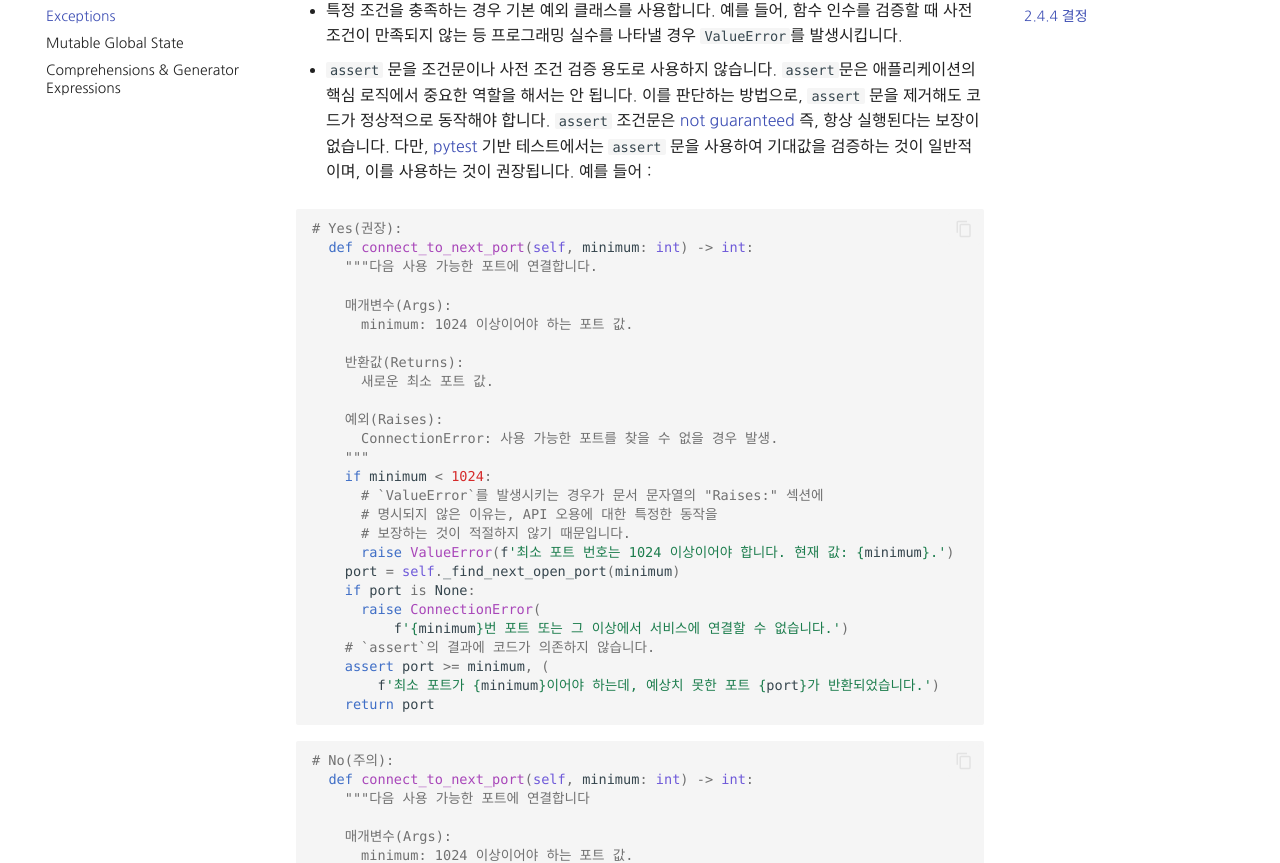
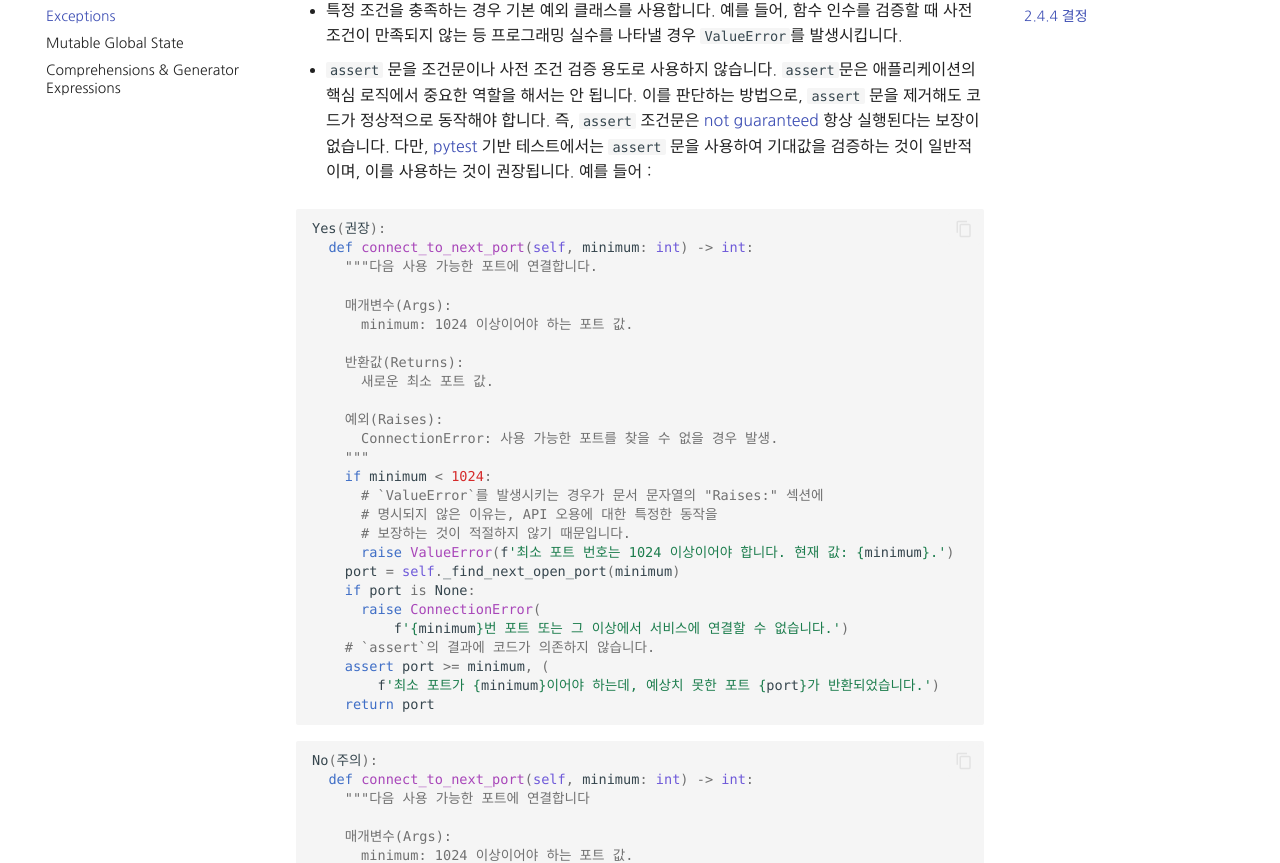
Before and after one commit to Yoonsoyoung02/google-python-style-guide-kr, an MkDocs documentation site: the page built from google python style guide/exceptions.md, in a window 1280 px wide and 1400 px high, scrolled down 624 px. Shown: the part 173-1036 px from the top of the window. Built offline with MkDocs 1.6.1 and Material for MkDocs 9.7.7, drawn with Linux system fonts in a browser that asks for light colours; some web fonts are replaced; comment, search, counter and statistics services are not loaded; some of the changed text lies outside the part shown.

Commit message:
수정 사항 저장

````diff
--- a/google python style guide/exceptions.md
+++ b/google python style guide/exceptions.md
@@ -20,10 +20,10 @@
 
 - 특정 조건을 충족하는 경우 기본 예외 클래스를 사용합니다. 예를 들어, 함수 인수를 검증할 때 사전 조건이 만족되지 않는 등 프로그래밍 실수를 나타낼 경우 `ValueError`를 발생시킵니다.
 
-- `assert` 문을 조건문이나 사전 조건 검증 용도로 사용하지 않습니다. `assert`문은 애플리케이션의 핵심 로직에서 중요한 역할을 해서는 안 됩니다. 이를 판단하는 방법으로, `assert` 문을 제거해도 코드가 정상적으로 동작해야 합니다. `assert` 조건문은 [not guaranteed](https://docs.python.org/3/reference/simple_stmts.html#the-assert-statement) 즉, 항상 실행된다는 보장이 없습니다. 다만, [pytest](https://docs.pytest.org/en/stable/) 기반 테스트에서는 `assert` 문을 사용하여 기대값을 검증하는 것이 일반적이며, 이를 사용하는 것이 권장됩니다. 예를 들어 :
+- `assert` 문을 조건문이나 사전 조건 검증 용도로 사용하지 않습니다. `assert`문은 애플리케이션의 핵심 로직에서 중요한 역할을 해서는 안 됩니다. 이를 판단하는 방법으로, `assert` 문을 제거해도 코드가 정상적으로 동작해야 합니다. 즉, `assert` 조건문은 [not guaranteed](https://docs.python.org/3/reference/simple_stmts.html#the-assert-statement) 항상 실행된다는 보장이 없습니다. 다만, [pytest](https://docs.pytest.org/en/stable/) 기반 테스트에서는 `assert` 문을 사용하여 기대값을 검증하는 것이 일반적이며, 이를 사용하는 것이 권장됩니다. 예를 들어 :
 
 ```python
-# Yes(권장):
+Yes(권장):
   def connect_to_next_port(self, minimum: int) -> int:
     """다음 사용 가능한 포트에 연결합니다.
 
@@ -52,7 +52,7 @@
 ```
 
 ```python
-# No(주의):
+No(주의):
   def connect_to_next_port(self, minimum: int) -> int:
     """다음 사용 가능한 포트에 연결합니다
 
````
Also changed, not shown: other parts of google python style guide/exceptions.md (+1 -1 lines).
